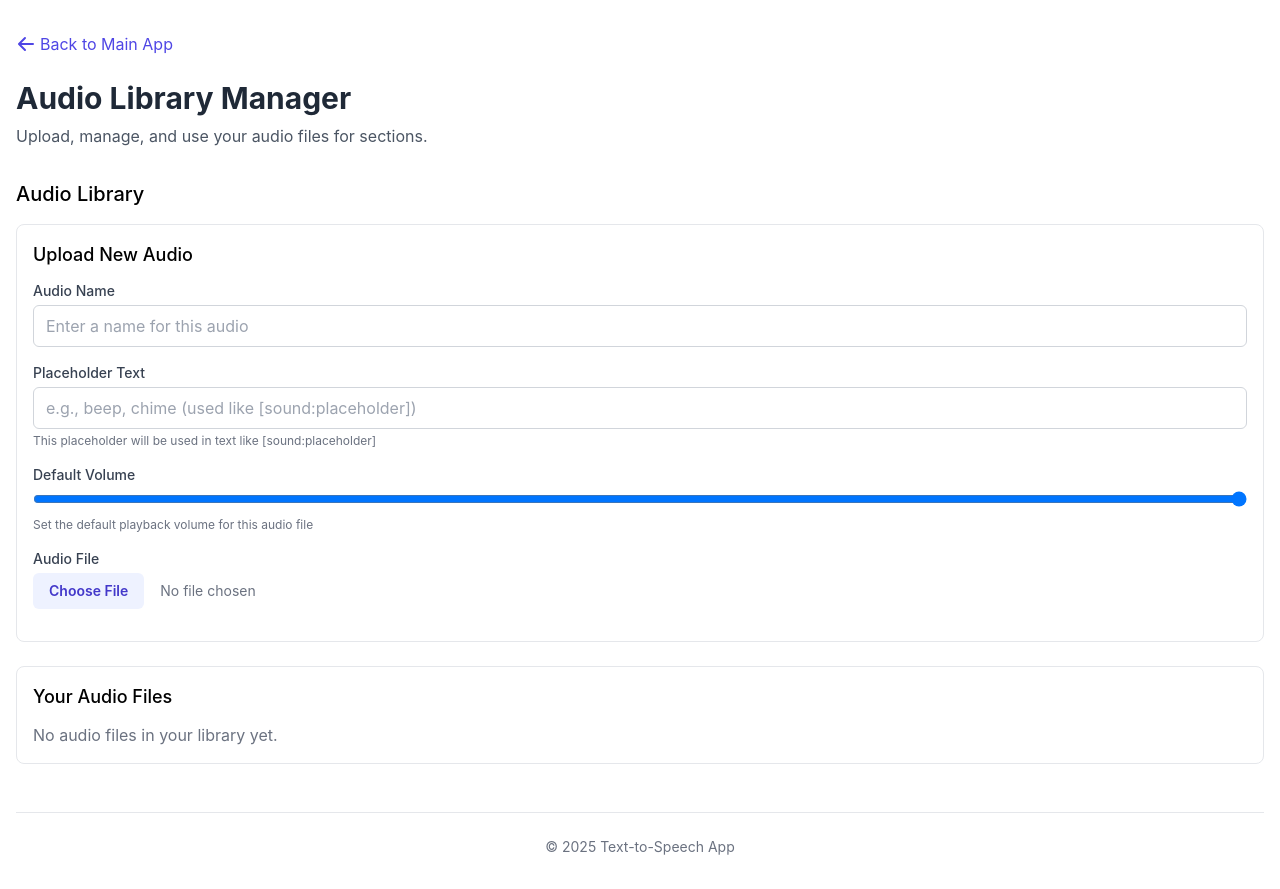
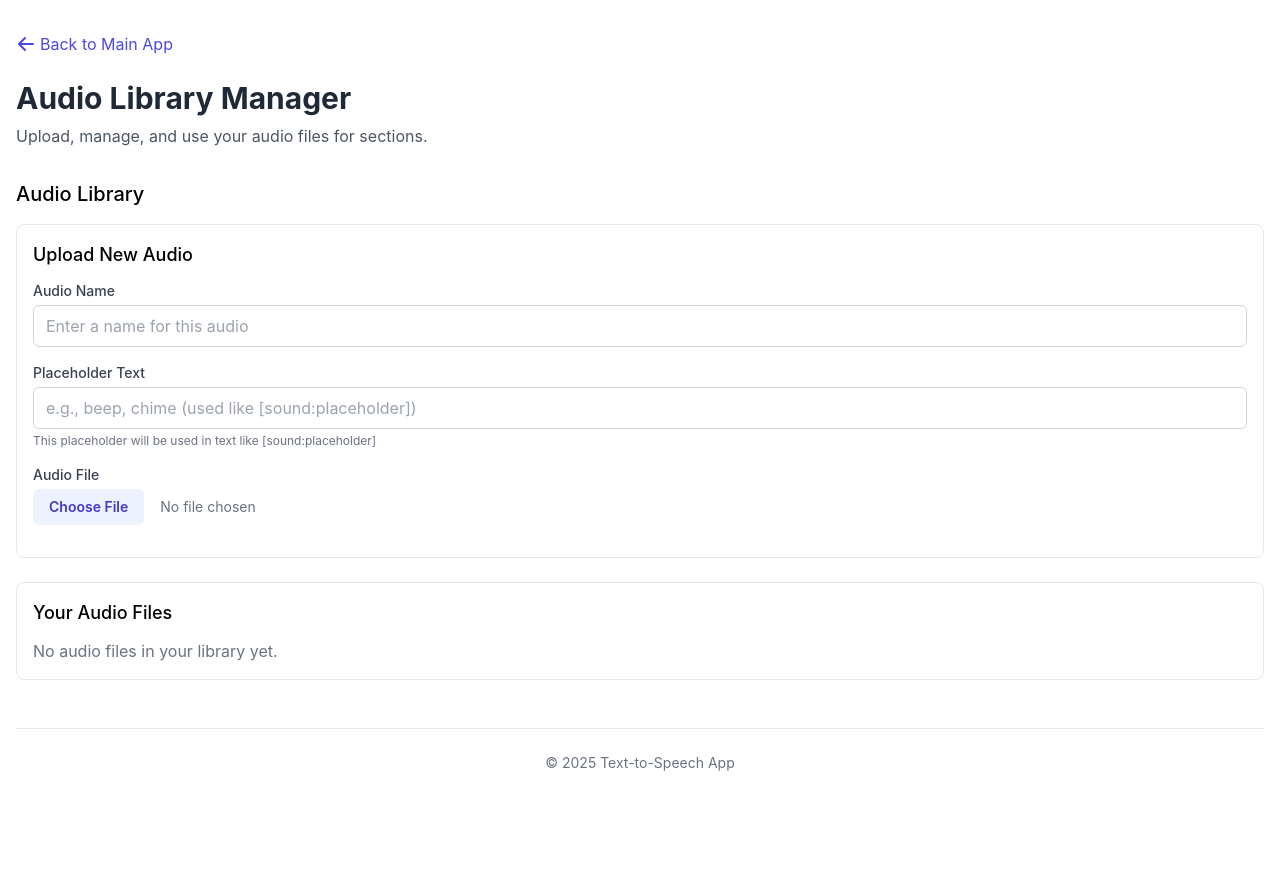
Before and after one commit to TerraInfinity/Crystal_Cloud_Text-To-Speech_SPA, a Next.js app: page /audio in a window 1280 px wide. After the commit the page ends 805 px from the top, so only its background shows below. Built offline with nearby package versions, Linux system fonts and the light colour scheme.

Commit message:
Restored to 'e85a3215f97164f060bd8e611bd46f1d5767d34f'
Replit-Restored-To: e85a3215f97164f060bd8e611bd46f1d5767d34f

```diff
--- a/components/AudioLibrary.js
+++ b/components/AudioLibrary.js
@@ -1,4 +1,3 @@
-
 import React, { useState, useRef, useEffect } from 'react';
 import { useTTS } from '../context/TTSContext';
 
@@ -9,7 +8,6 @@ const AudioLibrary = () => {
   const [selectedAudio, setSelectedAudio] = useState(null);
   const [isPlaying, setIsPlaying] = useState(false);
   const [placeholderText, setPlaceholderText] = useState('');
-  const [volume, setVolume] = useState(1);
   const audioPlayerRef = useRef(null);
 
   const handleAudioUpload = async (e) => {
@@ -32,13 +30,11 @@ const AudioLibrary = () => {
         type: file.type,
         size: file.size,
         date: new Date().toISOString(),
-        placeholder: placeholderText || name.toLowerCase().replace(/\s+/g, '_'),
-        volume: volume
+        placeholder: placeholderText || name.toLowerCase().replace(/\s+/g, '_')
       });
 
       setAudioName('');
       setPlaceholderText('');
-      setVolume(1);
       fileInputRef.current.value = '';
     } catch (error) {
       actions.setError(`Error uploading audio: ${error.message}`);
@@ -51,17 +47,9 @@ const AudioLibrary = () => {
     setSelectedAudio(audio);
     if (audioPlayerRef.current) {
       audioPlayerRef.current.src = audio.url;
-      audioPlayerRef.current.volume = audio.volume || 1;
       audioPlayerRef.current.play();
       setIsPlaying(true);
     }
-  };
-
-  const updateAudioVolume = (audioId, newVolume) => {
-    actions.updateAudio(audioId, {
-      ...savedAudios[audioId],
-      volume: newVolume
-    });
   };
 
   const deleteAudio = (audioId) => {
@@ -125,22 +113,6 @@ const AudioLibrary = () => {
         </div>
 
         <div className="mb-4">
-          <label className="block text-sm font-medium text-gray-700 mb-1">Default Volume</label>
-          <input
-            type="range"
-            min="0"
-            max="1"
-            step="0.1"
-            value={volume}
-            onChange={(e) => setVolume(parseFloat(e.target.value))}
-            className="w-full"
-          />
-          <p className="text-xs text-gray-500 mt-1">
-            Set the default playback volume for this audio file
-          </p>
-        </div>
-
-        <div className="mb-4">
           <label className="block text-sm font-medium text-gray-700 mb-1">Audio File</label>
           <input
             type="file"
@@ -182,9 +154,8 @@ const AudioLibrary = () => {
             {Object.values(savedAudios).map((audio) => (
               <div
                 key={audio.id}
-                className="p-3 bg-gray-50 rounded-md hover:bg-gray-100"
+                className="flex items-center justify-between p-3 bg-gray-50 rounded-md hover:bg-gray-100"
               >
-                <div className="flex items-center justify-between mb-2">
                 <div className="flex-1">
                   <h4 className="font-medium">{audio.name}</h4>
                   <p className="text-xs text-gray-500">
@@ -214,20 +185,6 @@ const AudioLibrary = () => {
                   </button>
                 </div>
               </div>
-
-                <div className="mt-2">
-                  <label className="block text-sm text-gray-600 mb-1">Volume</label>
-                  <input
-                    type="range"
-                    min="0"
-                    max="1"
-                    step="0.1"
-                    value={audio.volume || 1}
-                    onChange={(e) => updateAudioVolume(audio.id, parseFloat(e.target.value))}
-                    className="w-full"
-                  />
-                </div>
-              </div>
             ))}
           </div>
         )}
```
Lines whose indentation alone changed are shown as unchanged.
